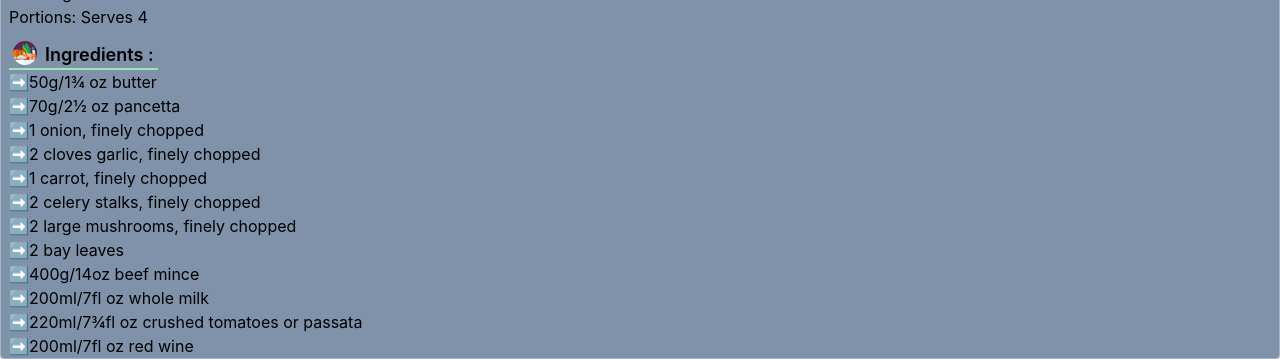
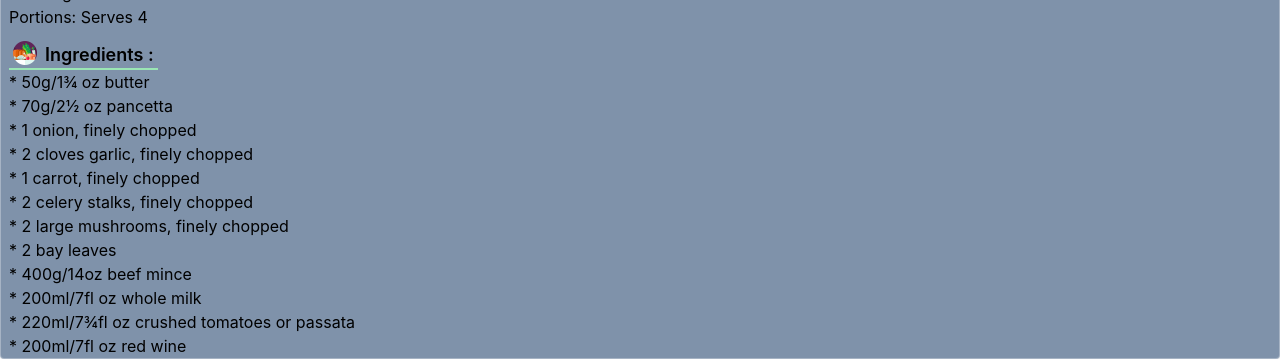
Before and after one commit to daniel-teddy/recipeapp, a React (Create React App) app: page /recipes/1 in a window 1280 px wide. Shown: the part 441-800 px from the top of the page. Built offline with nearby package versions, Linux system fonts and the light colour scheme.

Commit message:
removed emoji

```diff
--- a/src/components/PopUp.jsx
+++ b/src/components/PopUp.jsx
@@ -51,7 +51,7 @@ function PopUp() {
                             return (
                                 <article>
                                     <li key={index}>
-                                    <span role='img'>➡️</span>{ingredient.item}
+                                    * {ingredient.item}
                                     </li>
                                 </article>
                             )
```
